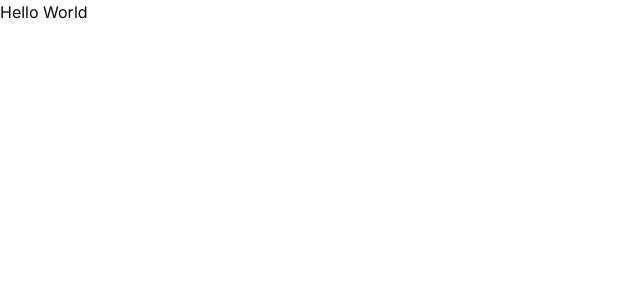
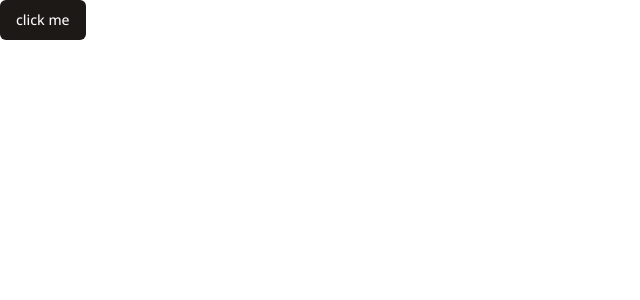
Before and after one commit to EdenGoforIt/ai-chat, a Next.js app: page / in a window 1280 px wide. Shown: the top 300 px of the page, without its empty margins (0-640 px from the left). Built offline with nearby package versions, Linux system fonts and the light colour scheme.

Commit message:
prettier configured

```diff
--- /dev/null
+++ b/app/(main)/(routes)/page.tsx
@@ -0,0 +1,9 @@
+import { Button } from "@/components/ui/button";
+
+export default function Home() {
+  return (
+    <div>
+      <Button>click me</Button>
+    </div>
+  );
+}
--- a/app/layout.tsx
+++ b/app/layout.tsx
@@ -1,22 +1,22 @@
-import type { Metadata } from 'next'
-import { Inter } from 'next/font/google'
-import './globals.css'
+import type { Metadata } from "next";
+import { Open_Sans } from "next/font/google";
+import "./globals.css";
 
-const inter = Inter({ subsets: ['latin'] })
+const font = Open_Sans({ subsets: ["latin"] });
 
 export const metadata: Metadata = {
-  title: 'Create Next App',
-  description: 'Generated by create next app',
-}
+  title: "Create Next App",
+  description: "Generated by create next app",
+};
 
 export default function RootLayout({
   children,
 }: {
-  children: React.ReactNode
+  children: React.ReactNode;
 }) {
   return (
     <html lang="en">
-      <body className={inter.className}>{children}</body>
+      <body className={font.className}>{children}</body>
     </html>
-  )
+  );
 }
--- a/app/page.tsx
+++ /dev/null
@@ -1,5 +0,0 @@
-import Image from 'next/image'
-
-export default function Home() {
-   return (<p>Hello World</p>);
-}
--- a/package.json
+++ b/package.json
@@ -6,7 +6,9 @@
     "dev": "next dev",
     "build": "next build",
     "start": "next start",
-    "lint": "next lint"
+    "lint": "next lint",
+    "format": "prettier --check .",
+    "format:fix": "prettier --write --list-different ."
   },
   "dependencies": {
     "@radix-ui/react-slot": "^1.0.2",
@@ -26,6 +28,7 @@
     "autoprefixer": "^10.0.1",
     "eslint": "^8",
     "eslint-config-next": "14.0.4",
+    "eslint-config-prettier": "^9.1.0",
     "postcss": "^8",
     "tailwindcss": "^3.3.0",
     "typescript": "^5"
```
Also changed, not shown: .eslintrc.json, 2 other files (tests, documents, lock files or other folders).
